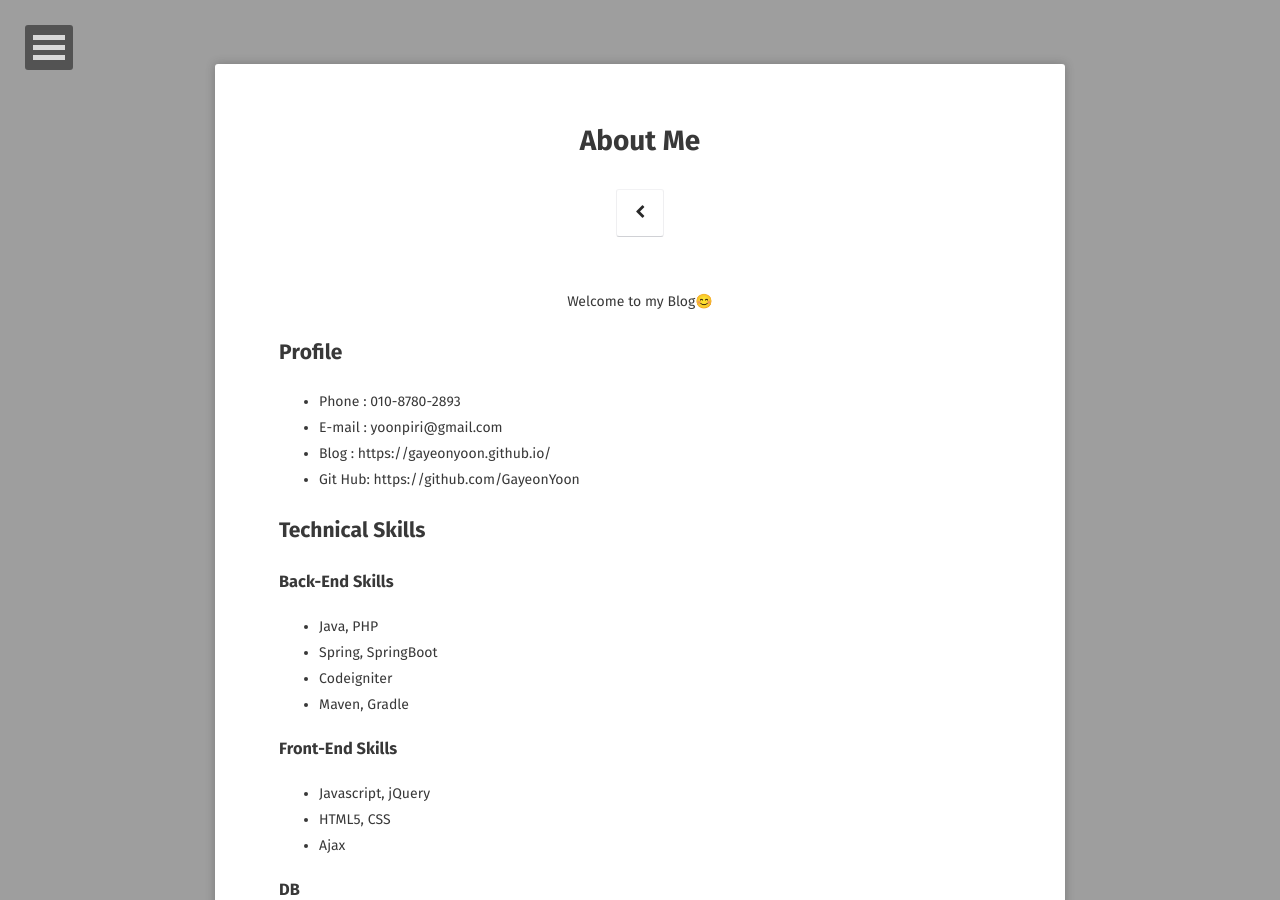
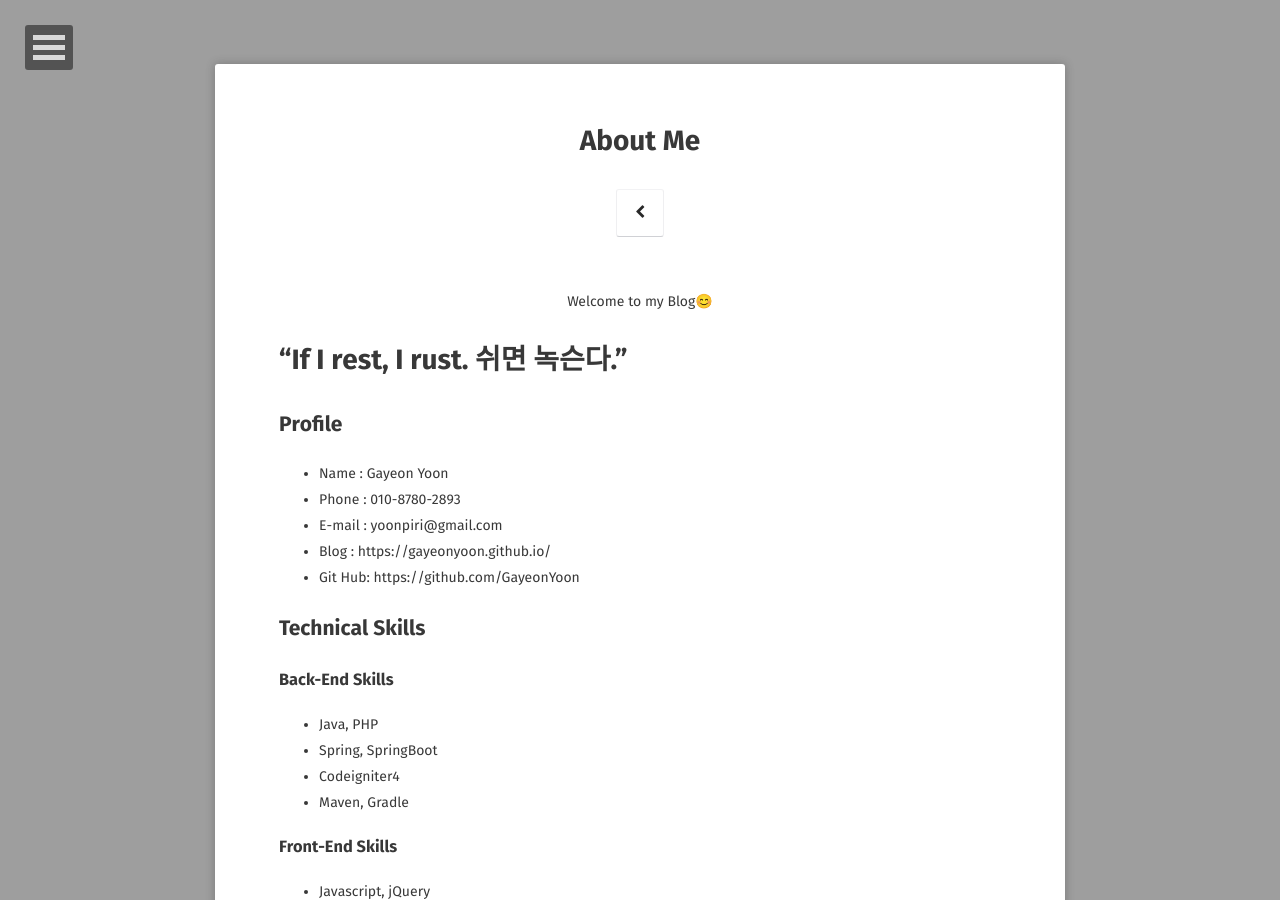
Before and after one commit to GayeonYoon/GayeonYoon.github.io, a Jekyll site: the page built from about/index.md, in a window 1280 px wide and 900 px high. Built offline with Jekyll 4.4.1, drawn with Linux system fonts in a browser that asks for light colours; some web fonts are replaced.

Commit message:
Update index.md

```diff
--- a/about/index.md
+++ b/about/index.md
@@ -8,7 +8,10 @@ comments: false
 
 <center>Welcome to my Blog😊</center>
 
+# “If I rest, I rust. 쉬면 녹슨다.”
+
 ## Profile
+* Name : Gayeon Yoon
 * Phone : 010-8780-2893
 * E-mail : yoonpiri@gmail.com
 * Blog : https://gayeonyoon.github.io/
@@ -19,7 +22,7 @@ comments: false
 ### Back-End Skills
 * Java, PHP
 * Spring, SpringBoot
-* Codeigniter
+* Codeigniter4
 * Maven, Gradle
 
 ### Front-End Skills
```
